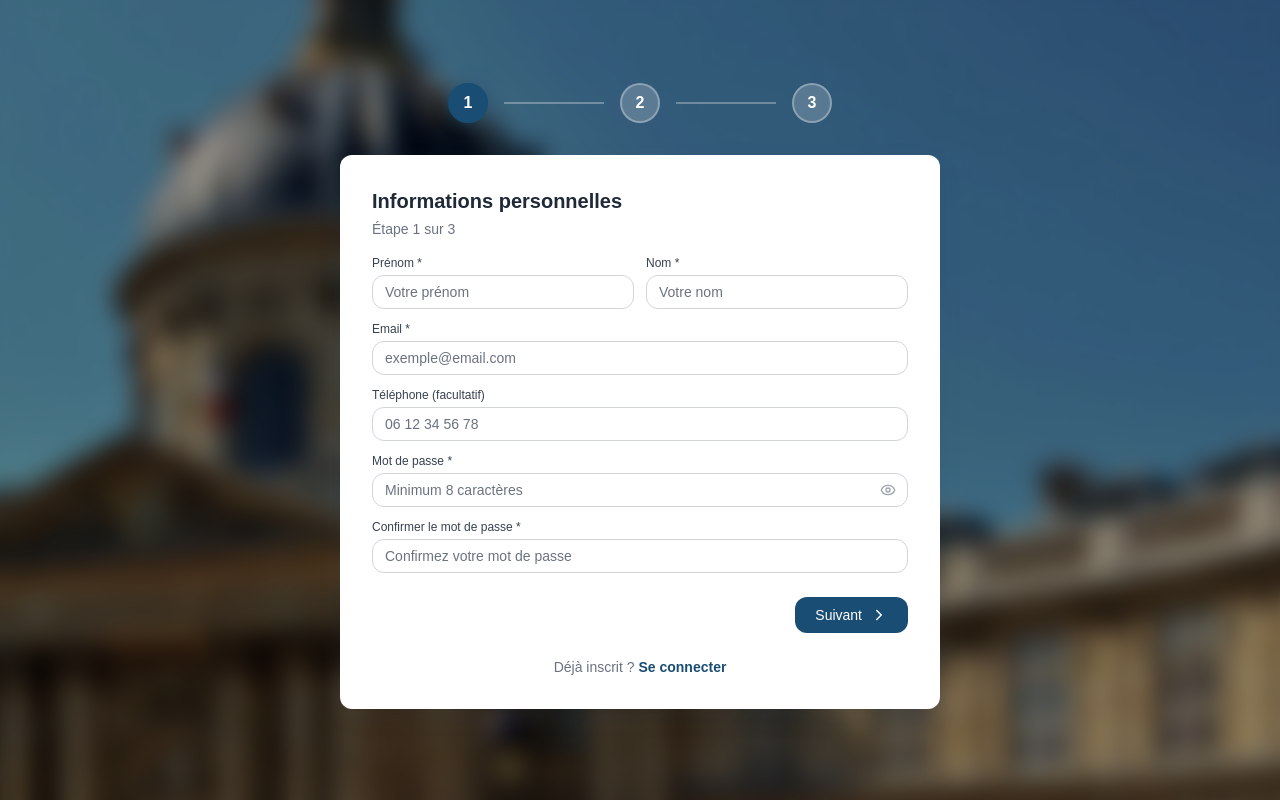
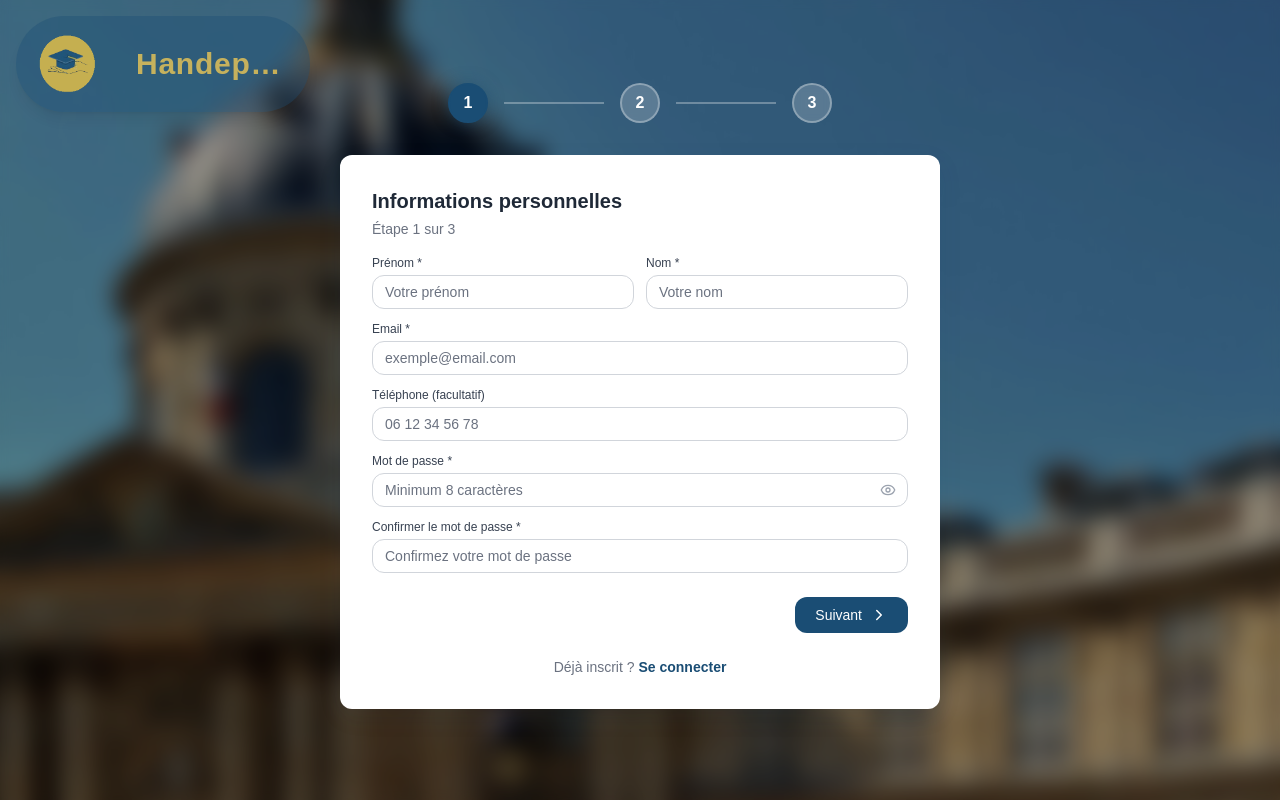
Before and after one commit to Altawn/ing4-handepassement-site-web, a React (Vite) app: page /inscription in a window 1280 px wide. Built offline with nearby package versions, Linux system fonts and the light colour scheme.

Commit message:
2 nouveaux headers

```diff
--- /dev/null
+++ b/src/components/HeaderInscription.tsx
@@ -0,0 +1,26 @@
+import React from 'react';
+import { Link } from 'react-router-dom';
+import logo from '../assets/images/logo-handepassement.png';
+
+const HeaderInscription: React.FC = () => {
+    return (
+        <header className="fixed top-4 left-4 w-[23%] z-50">
+            <Link to="/" className="block">
+                <div className="opacity-75 bg-brand/45 rounded-full py-3 px-4 shadow-lg flex items-center gap-8 hover:bg-brand/90 transition-colors">
+                    <div className="relative flex-shrink-0">
+                        <img
+                            src={logo}
+                            alt="Handepassement Logo"
+                            className="w-[4.5rem] h-[4.5rem]"
+                        />
+                    </div>
+                    <span className="text-3xl font-bold text-accent tracking-wide truncate">
+                        Handepassement
+                    </span>
+                </div>
+            </Link >
+        </header >
+    );
+};
+
+export default HeaderInscription;
--- /dev/null
+++ b/src/components/HeaderSimple.tsx
@@ -0,0 +1,25 @@
+import React from 'react';
+import { Link } from 'react-router-dom';
+import logo from '../assets/images/logo-handepassement.png';
+
+const HeaderSimple: React.FC = () => {
+    return (
+        <header className="w-[98%] bg-brand rounded-full px-6 shadow-md mt-4 mx-4">
+            <div className="container mx-auto flex items-center justify-between">
+                {/* Logo Section */}
+                <Link to="/" className="flex items-center gap-4 group">
+                    <img
+                        src={logo}
+                        alt="Handepassement Logo"
+                        className="w-[7rem] h-[7rem]"
+                    />
+                    <span className="text-4xl font-bold text-accent tracking-wide">
+                        Handepassement
+                    </span>
+                </Link>
+            </div>
+        </header>
+    );
+};
+
+export default HeaderSimple;
--- a/src/pages/Inscription.tsx
+++ b/src/pages/Inscription.tsx
@@ -1,6 +1,7 @@
 import { useState } from 'react';
 import '../style/Inscription.css';
 import { Check, ChevronLeft, ChevronRight, Eye, EyeOff } from 'lucide-react';
+import HeaderInscription from '../components/HeaderInscription';
 
 export default function Inscription() {
     const [step, setStep] = useState(1);
@@ -35,6 +36,7 @@ export default function Inscription() {
 
     return (
         <div className="page-container-background font-sans">
+            <HeaderInscription />
             <div className="flex flex-col items-center w-full max-w-[600px]">
 
                 {/* Stepper - Moved outside card */}
```
